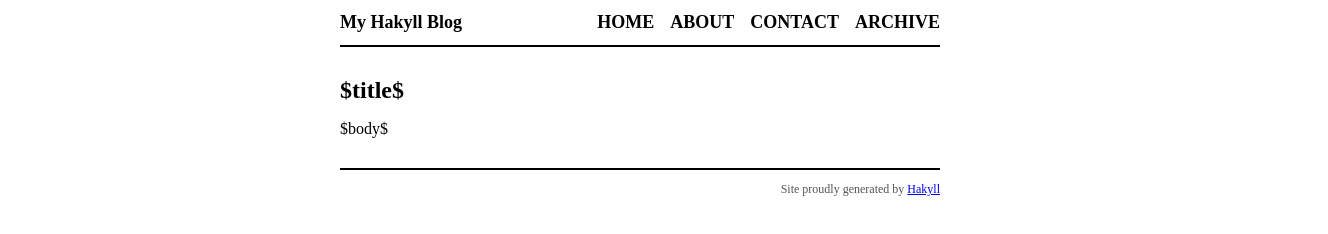
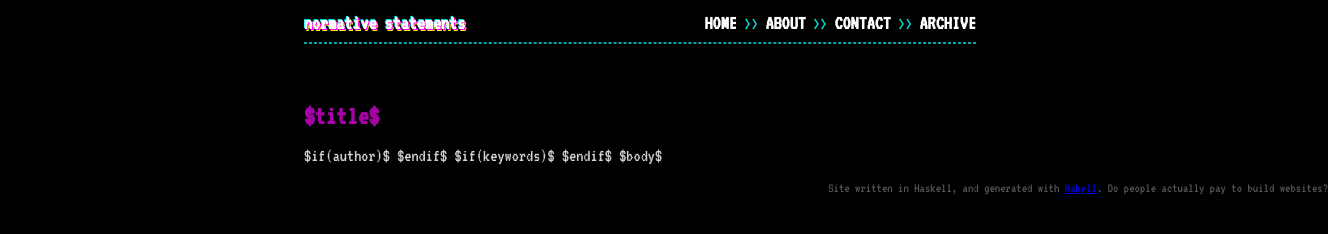
Before and after one commit to dreamsmasher/dreamsmasher.github.io, a plain HTML site: page templates/default.html in a window 1280 px wide. Shown: the whole page, 1328 px wide, since content can reach past the window. Drawn offline with Linux system fonts and the light colour scheme.

Commit message:
css is lookin good

```diff
--- a/css/default.css
+++ b/css/default.css
@@ -1,12 +1,20 @@
 html {
-  font-size: 62.5%;
+  font-size: 70%;
+  font-family: 'VT323', monospace
 }
 
 body {
   font-size: 1.6rem;
-  color: #000;
+  background: black;
+  color: lightgray;
+  height: auto;
+  height: 100%;
+  margin: 0 auto;
 }
 
+hr {
+    border: 1px dashed #00aaaa;
+}
 header {
   border-bottom: 0.2rem solid #000;
 }
@@ -15,30 +23,47 @@ nav {
   text-align: right;
 }
 
+nav .delim {
+    color: cyan;
+}
+
 nav a {
   font-size: 1.8rem;
+  background: black;
   font-weight: bold;
-  color: black;
+  color: white;
   text-decoration: none;
   text-transform: uppercase;
 }
 
+.spacer {
+    flex: 1;
+}
 footer {
-  margin-top: 3rem;
+  position: absolute;
+  /* height: 0px;*/
+  text-align: left;
+  width: 80%;
   padding: 1.2rem 0;
   border-top: 0.2rem solid #000;
   font-size: 1.2rem;
   color: #555;
+  margin-bottom: 5px;
 }
 
 h1 {
   font-size: 2.4rem;
+  color: #aa00aa;
 }
+
 
 h2 {
   font-size: 2rem;
 }
 
+article .name {
+    color: orangered;
+}
 article .header {
   font-size: 1.4rem;
   font-style: italic;
@@ -47,8 +72,11 @@ article .header {
 
 .logo a {
   font-weight: bold;
-  color: #000;
+  color: white;
+  text-shadow: 1px 1px magenta, 1.5px 1.5px yellow, -0.8px -0.8px cyan;
   text-decoration: none;
+  position: relative;
+
 }
 
 @media (max-width: 319px) {
@@ -70,9 +98,11 @@ article .header {
   .logo {
     text-align: center;
     margin: 1rem auto 3rem;
+    color: white;
   }
   .logo a {
     font-size: 2.4rem;
+    color: white;
   }
   nav a {
     display: block;
@@ -94,7 +124,11 @@ article .header {
     text-align: center;
   }
   footer {
-    text-align: center;
+    text-align: right;
+    position: absolute;
+    width: 80%;
+    text-size: 40%;
+
   }
   .logo {
     text-align: center;
@@ -114,6 +148,7 @@ article .header {
     width: 60rem;
     margin: 0 auto;
     padding: 0;
+    min-height: 100%;
   }
   header {
     margin: 0 0 3rem;
@@ -124,12 +159,10 @@ article .header {
     text-align: right;
   }
   nav a {
-    margin: 0 0 0 1.2rem;
+    margin: 0 0 0 0;
     display: inline;
   }
-  footer {
-    text-align: right;
-  }
+
   .logo {
     margin: 0;
     text-align: left;
--- a/templates/default.html
+++ b/templates/default.html
@@ -6,28 +6,48 @@
         <meta name="viewport" content="width=device-width, initial-scale=1">
         <title>My Hakyll Blog - $title$</title>
         <link rel="stylesheet" href="/css/default.css" />
+        <link href="https://fonts.googleapis.com/css2?family=VT323&display=swap" rel="stylesheet">
+
     </head>
     <body>
         <header>
             <div class="logo">
-                <a href="/">My Hakyll Blog</a>
+                <a href="/">normative statements</a>
             </div>
             <nav>
                 <a href="/">Home</a>
+                <span class="delim">
+                    >>
+                </span>
                 <a href="/about.html">About</a>
+                <span class="delim">
+                    >>
+                </span>
                 <a href="/contact.html">Contact</a>
+                <span class="delim">
+                    >>
+                </span>
                 <a href="/archive.html">Archive</a>
             </nav>
+            <hr class="head_delim">
         </header>
 
         <main role="main">
             <h1>$title$</h1>
+            $if(author)$
+            <meta name="author" content="$author$">
+            $endif$
+            $if(keywords)$
+            <meta name="keywords" content="$keywords$">
+            $endif$
             $body$
         </main>
 
+        <div class="spacer"></div>
         <footer>
-            Site proudly generated by
-            <a href="http://jaspervdj.be/hakyll">Hakyll</a>
+            Site written in Haskell, and generated with
+            <a href="http://jaspervdj.be/hakyll">Hakyll</a>.
+            Do people actually pay to build websites?
         </footer>
     </body>
 </html>
```
Also changed, not shown: index.html (+5 -6 lines), templates/post.html (+1 -1 lines), 1 other file.
